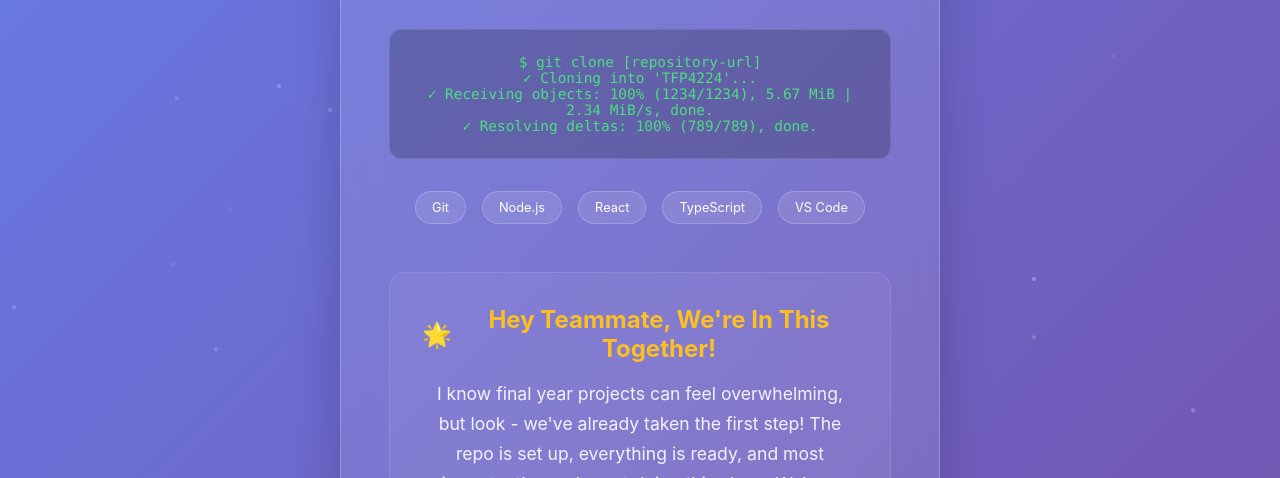
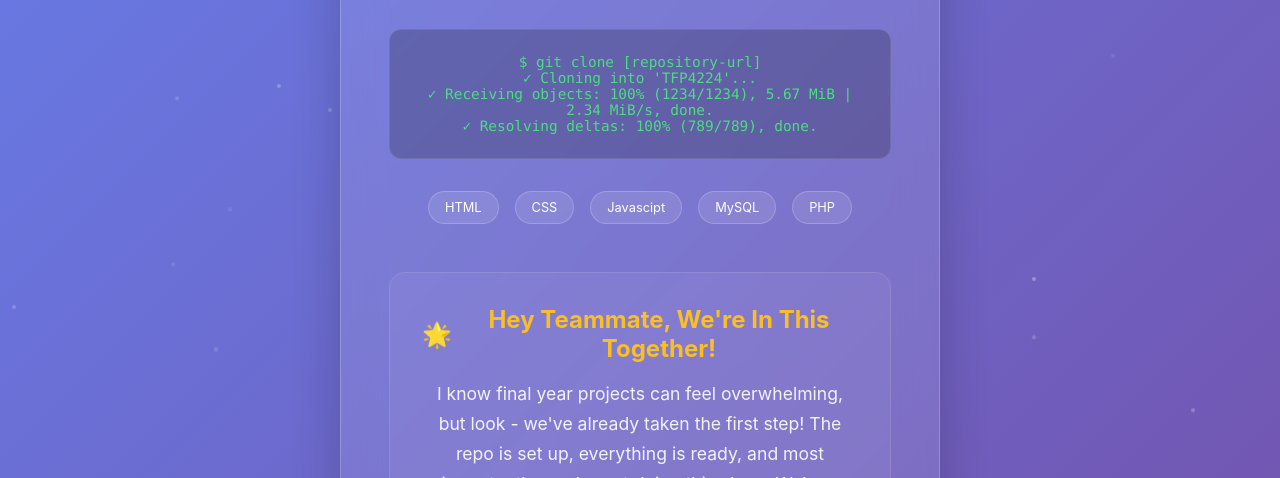
Before and after one commit to teo-yu-xuan/TFP4224, a plain HTML site: page index.html in a window 1280 px wide. Shown: the part 322-800 px from the top of the page. Drawn offline with Linux system fonts and the light colour scheme.

Commit message:
Update development tools badges in index.html for improved accuracy

```diff
--- a/index.html
+++ b/index.html
@@ -362,11 +362,11 @@
 
             <!-- Development tools badges -->
             <div class="dev-tools">
-                <div class="tool-badge" style="--delay: 0.2s;">Git</div>
-                <div class="tool-badge" style="--delay: 0.4s;">Node.js</div>
-                <div class="tool-badge" style="--delay: 0.6s;">React</div>
-                <div class="tool-badge" style="--delay: 0.8s;">TypeScript</div>
-                <div class="tool-badge" style="--delay: 1.0s;">VS Code</div>
+                <div class="tool-badge" style="--delay: 0.2s;">HTML</div>
+                <div class="tool-badge" style="--delay: 0.4s;">CSS</div>
+                <div class="tool-badge" style="--delay: 0.6s;">Javascipt</div>
+                <div class="tool-badge" style="--delay: 0.8s;">MySQL</div>
+                <div class="tool-badge" style="--delay: 1.0s;">PHP</div>
             </div>
 
             <!-- Motivation section -->
```
